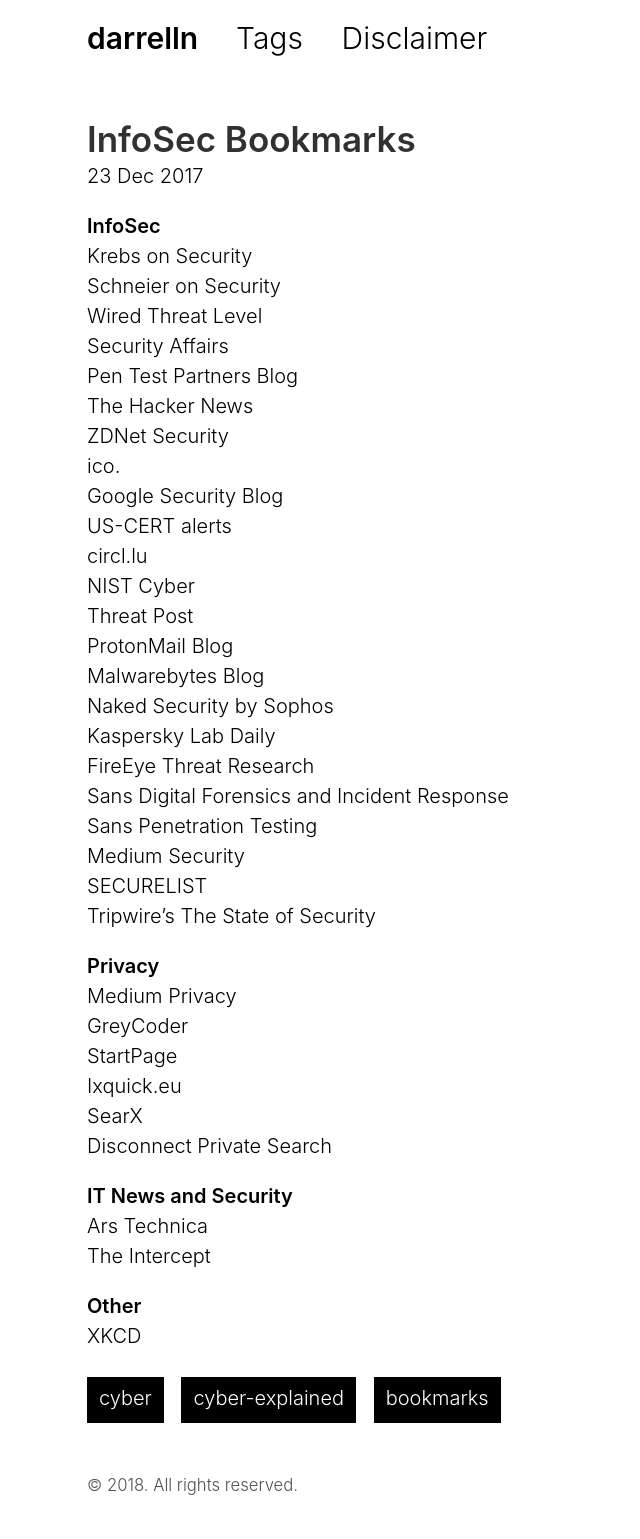
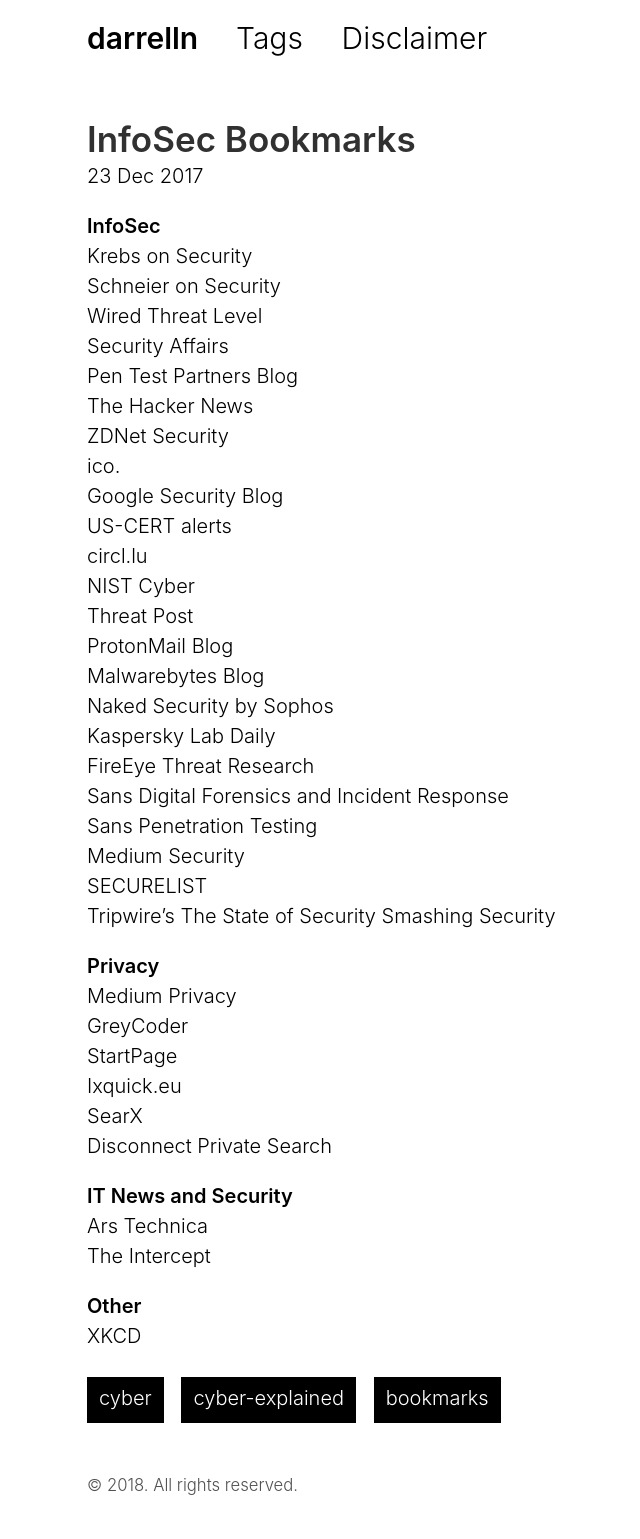
Before and after one commit to darrelln/darrelln.github.io, a Jekyll site: the page built from _posts/2017-12-23-infosec-bookmarks.md, in a window 1280 px wide. Shown: the whole page, without its empty margins (73-713 px from the left). Built offline with Jekyll 4.4.1, drawn with Linux system fonts in a browser that asks for light colours; nearby versions of some CDN libraries.

Commit message:
New bookmark.

```diff
--- a/_posts/2017-12-23-infosec-bookmarks.md
+++ b/_posts/2017-12-23-infosec-bookmarks.md
@@ -32,6 +32,7 @@
 [Medium Security](https://medium.com/search?q=security)<br>
 [SECURELIST](https://securelist.com)<br>
 [Tripwire's The State of Security ](https://www.tripwire.com/state-of-security/)
+[Smashing Security](https://www.smashingsecurity.com)
 
 **Privacy**<br>
 [Medium Privacy](https://medium.com/search?q=privacy)<br>
```
